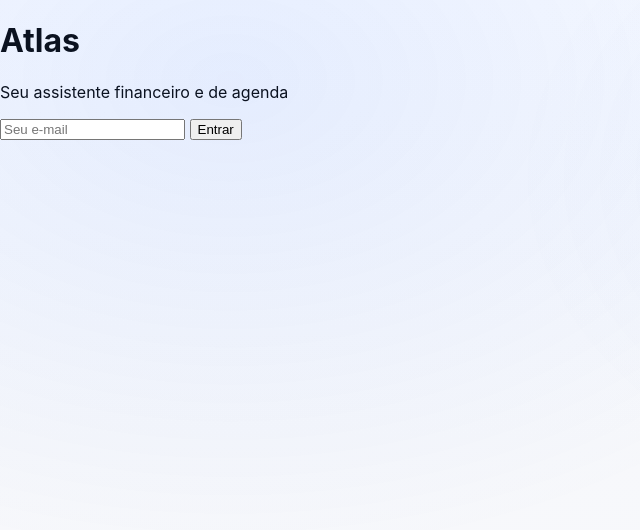
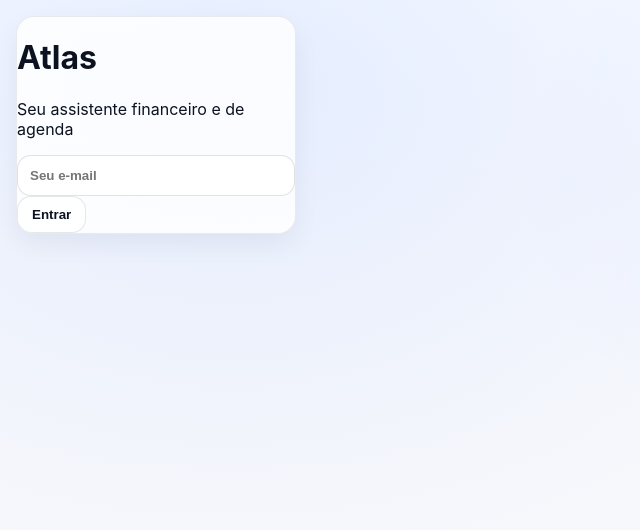
Before and after one commit to atlas-assistente/atlas-beckend, a website: page index.html in a window 1280 px wide. Shown: the whole page, without its empty margins (0-640 px from the left). Drawn offline with Linux system fonts and the light colour scheme.

Commit message:
Update index.html

```diff
--- a/index.html
+++ b/index.html
@@ -1,18 +1,20 @@
 <!DOCTYPE html>
-<html lang="pt-br">
+<html lang="pt-BR">
 <head>
 <meta charset="UTF-8">
 <title>Atlas</title>
 <link rel="stylesheet" href="style.css">
 </head>
-<body class="atlas-login">
+<body class="atlas-shell">
 
-<div class="login-box">
-  <h1>Atlas</h1>
-  <p>Seu assistente financeiro e de agenda</p>
+<div class="atlas-center">
+  <div class="atlas-card atlas-login-card">
+    <h1 class="atlas-logo">Atlas</h1>
+    <p class="atlas-sub">Seu assistente financeiro e de agenda</p>
 
-  <input id="email" placeholder="Seu e-mail">
-  <button onclick="login()">Entrar</button>
+    <input id="email" class="atlas-input" placeholder="Seu e-mail">
+    <button class="atlas-btn" onclick="login()">Entrar</button>
+  </div>
 </div>
 
 <script src="client.js"></script>
```
